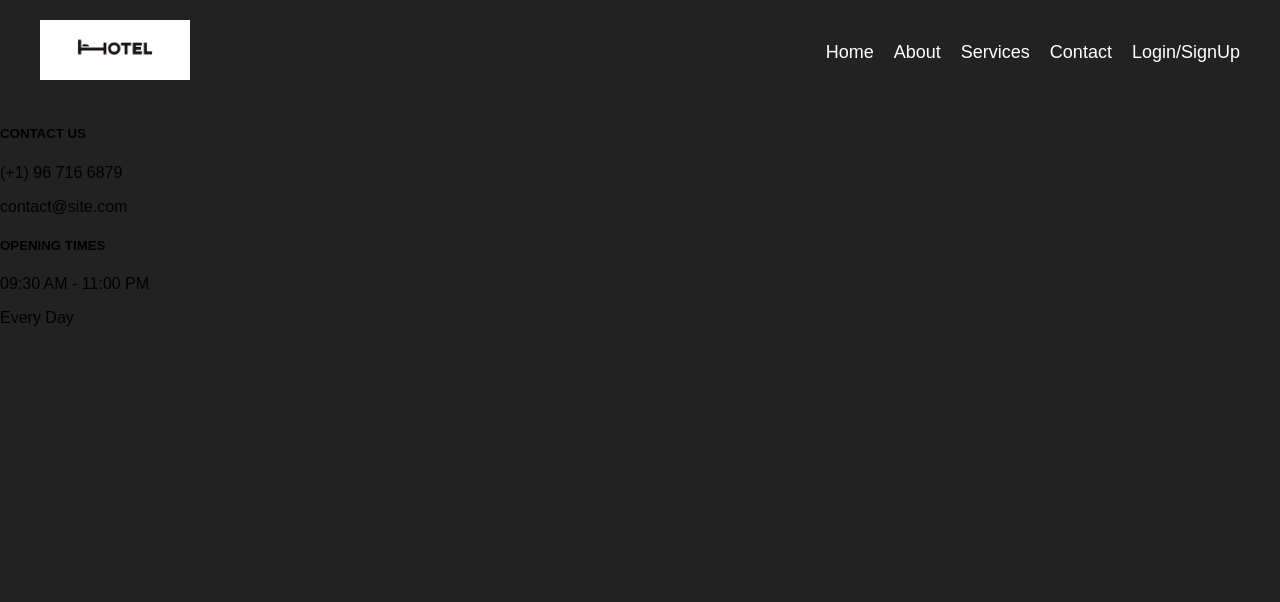
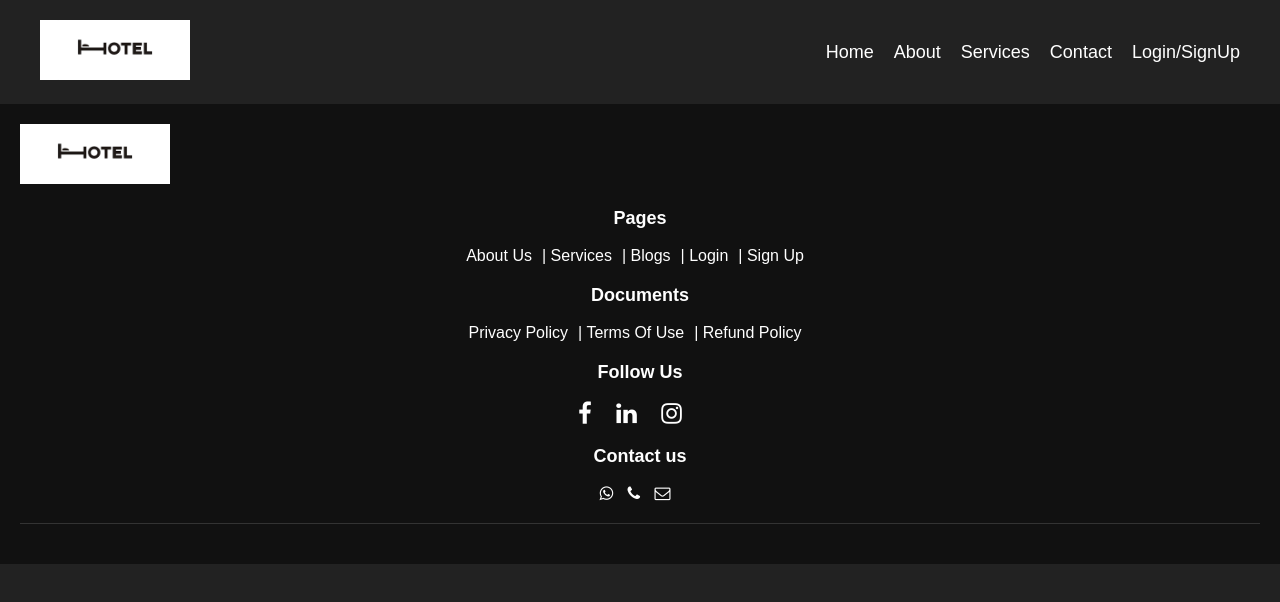
Before and after one commit to PR3MM/Restaurant, a plain HTML site: page index.html in a window 1280 px wide. Drawn offline with Linux system fonts and the light colour scheme.

Commit message:
footer added

```diff
--- a/index.html
+++ b/index.html
@@ -5,6 +5,7 @@
     <meta name="viewport" content="width=device-width, initial-scale=1.0">
     <title>Pato - Modern Restaurant</title>
     <link rel="stylesheet" href="style.css">
+    <link rel="stylesheet" href="https://stackpath.bootstrapcdn.com/font-awesome/4.7.0/css/font-awesome.min.css">
 </head>
 <body>
 
@@ -23,16 +24,44 @@
 
 
     <footer>
+        <div class="footer_logo">
+            <a href="#"><img src="images.png" width="150"> </a>
+        </div>
+
+        <div class="pages">
+            <h3>Pages</h3>
+            <a href="">About Us</a>|
+            <a href="">Services</a>|
+            <a href="">Blogs</a>|
+            <a href="">Login</a>|
+            <a href="">Sign Up</a>
+        </div>
+        <div class="doc">
+            <h3>Documents</h3>
+            <a href="">Privacy Policy</a>|
+            <a href="">Terms Of Use</a>|
+            <a href="">Refund Policy</a>
+        </div>
+        <div class="social">
+            <h3>Follow Us</h3>
+            <a href="https://www.facebook.com/" target="_blank"><i class="fa fa-facebook"
+                    aria-hidden="true"></i></a>
+            <a href="https://www.linkedin.com/" target="_blank"><i
+                    class="fa fa-linkedin" aria-hidden="true"></i></a>
+            <a href="https://www.instagram.com/" target="_blank"><i class="fa fa-instagram"
+                    aria-hidden="true"></i></a>
+
+        </div>
         <div class="contact">
-            <h5 id="contact">CONTACT US</h5>
-            <p> (+1) 96 716 6879</p>
-            <p> contact@site.com</p>
+            <h3>Contact us</h3>
+            <a href="https://api.whatsapp.com/send?phone=" target="_blank"><i class="fa fa-whatsapp"
+                    aria-hidden="true"></i></a>
+            <a href="tel: +917483085619"><i class="fa fa-phone" aria-hidden="true"></i></a>
+            <a href="mailto: support@1stop.ai"><i class="fa fa-envelope-o" aria-hidden="true"></i></a>
         </div>
-        <div class="open">
-            <h5 id="open">OPENING TIMES</h5>
-            <p>09:30 AM - 11:00 PM</p>
-            <p>Every Day</p>
-        </div>
+        <hr>
+        <!-- <p>Copyright &copy; 2023 istop.All rights reserved</p> -->
+
     </footer>
 </body>
 </html>
--- a/style.css
+++ b/style.css
@@ -36,3 +36,53 @@ body {
 .nav-pages a:hover {
     color: #7f7c7c; /* Change color on hover */
 }
+
+
+
+/*  footer */
+
+/* Style the footer */
+footer {
+    background-color: #111; /* Darker background color */
+    color: #fff; /* White text color */
+    padding: 20px;
+}
+
+/* Style the footer logo */
+.footer_logo img {
+    width: 150px;
+}
+
+/* Style the sections within the footer */
+.pages, .doc, .social, .contact {
+    display: block; /* Set div elements to block display */
+    margin-top: 20px;
+    justify-content: center;
+    text-align: center;
+}
+
+/* Style the headings within the sections */
+.pages h3, .doc h3, .social h3, .contact h3 {
+    font-size: 18px;
+}
+
+/* Style the links in the sections */
+.pages a, .doc a, .social a, .contact a {
+    text-decoration: none;
+    color: #fff; /* White text color */
+    margin-right: 10px;
+}
+
+/* Style the social icons */
+.social i {
+    font-size: 24px;
+    margin-right: 10px;
+}
+
+/* Add a horizontal line to separate the sections */
+hr {
+    border: none;
+    border-top: 1px solid #333;
+    margin-top: 20px;
+    margin-bottom: 20px;
+}
```
Also changed, not shown: contact.html (+10 -6 lines).
